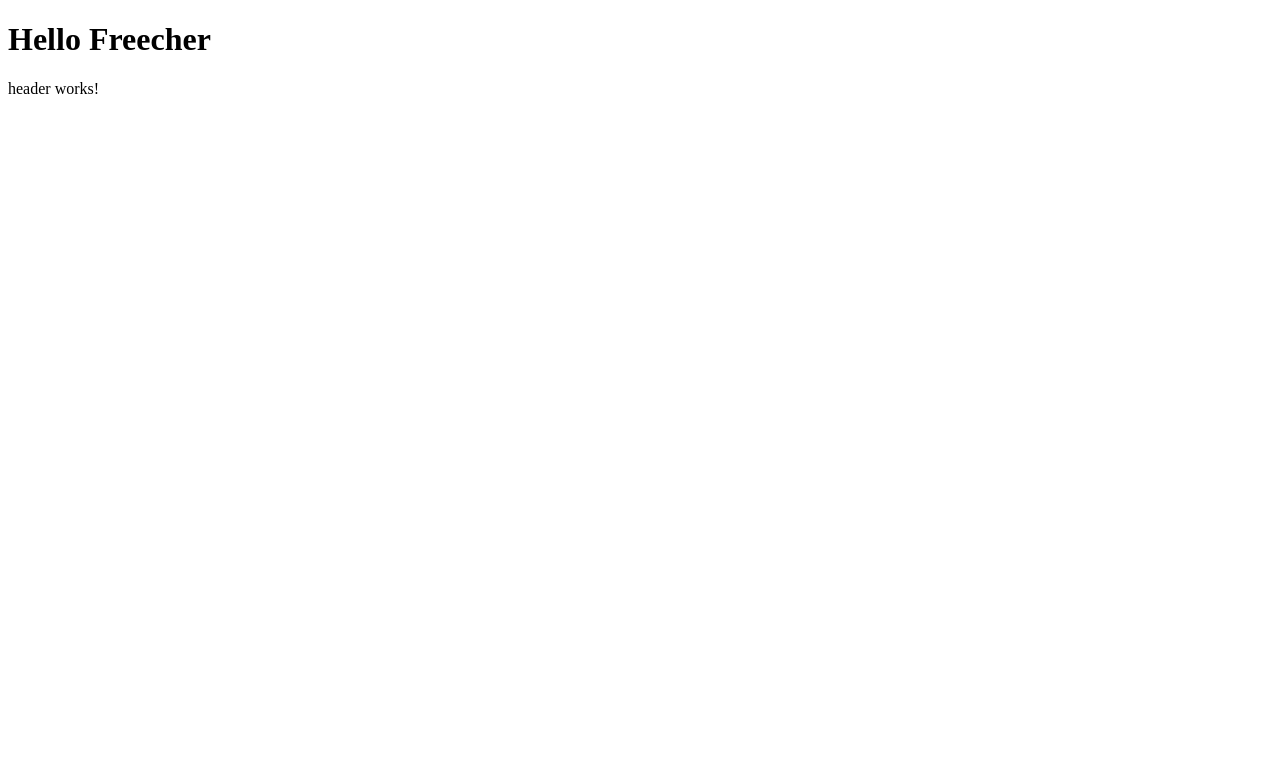
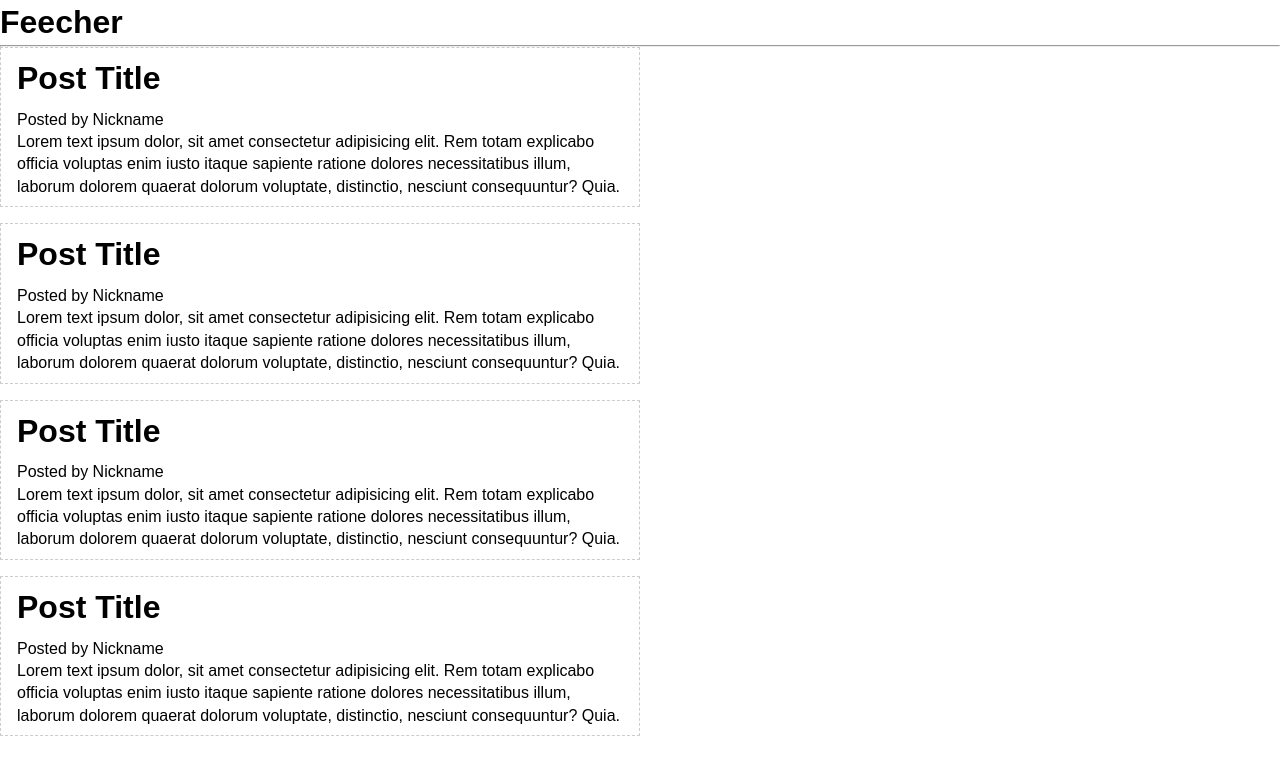
Before and after one commit to paslavskyi9roman/Freecher, an Angular app: page / in a window 1280 px wide. Shown: the top 774 px of the page. Built offline with nearby package versions, Linux system fonts and the light colour scheme.

Commit message:
v0.1.2: Reseting Styles, Work on template

```diff
--- a/src/app/app.component.html
+++ b/src/app/app.component.html
@@ -1,2 +1,5 @@
-<div><h1>Hello Freecher</h1></div>
 <app-header></app-header>
+<app-post></app-post>
+<app-post></app-post>
+<app-post></app-post>
+<app-post></app-post>
--- a/src/app/app.component.scss
+++ b/src/app/app.component.scss
@@ -0,0 +1,9 @@
+.container {
+  max-width: 1000px;
+  margin: 0 auto;
+  padding-top: 3rem;
+}
+
+h1 {
+  text-align: center;
+}
--- a/src/app/app.component.ts
+++ b/src/app/app.component.ts
@@ -1,5 +1,4 @@
 import { Component } from '@angular/core';
-
 @Component({
   selector: 'app-root',
   templateUrl: './app.component.html',
--- a/src/app/components/header/header.component.html
+++ b/src/app/components/header/header.component.html
@@ -1 +1,2 @@
-<p>header works!</p>
+<h1>Feecher</h1>
+<hr />
--- a/src/styles.scss
+++ b/src/styles.scss
@@ -1 +1,15 @@
-/* You can add global styles to this file, and also import other style files */
+* {
+  box-sizing: border-box;
+  margin: 0;
+  padding: 0;
+
+  body {
+    font-family: Arial, Helvetica, sans-serif;
+    line-height: 1.4;
+  }
+
+  a {
+    color: #333;
+    text-decoration: none;
+  }
+}
```
